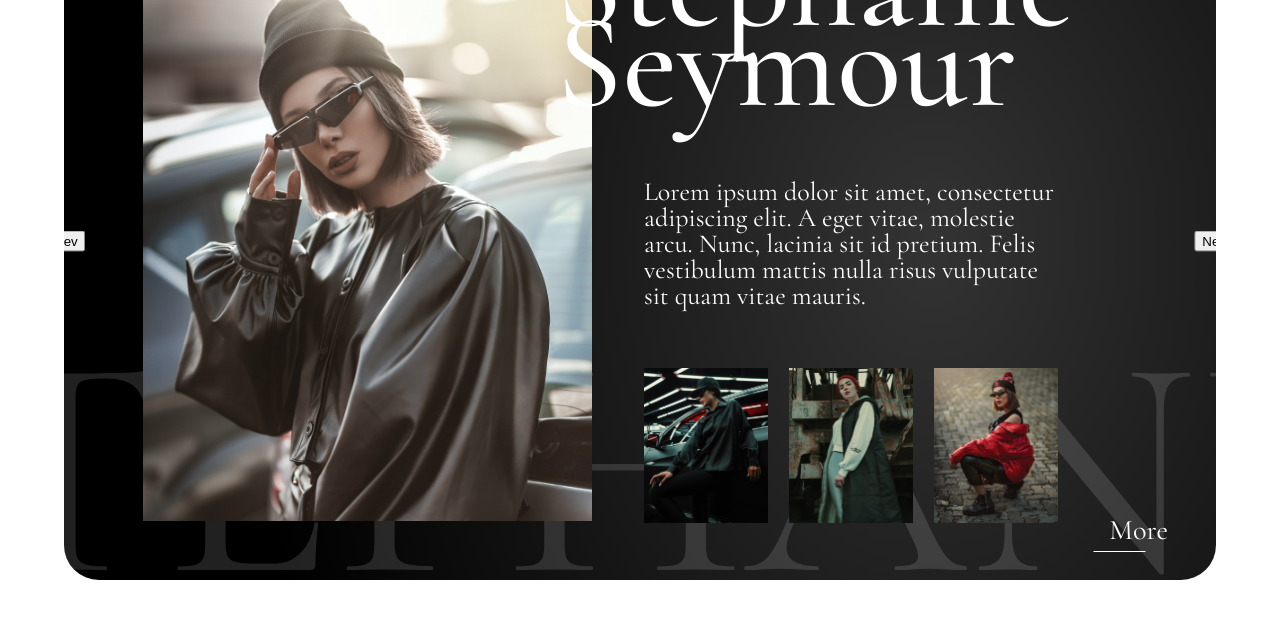
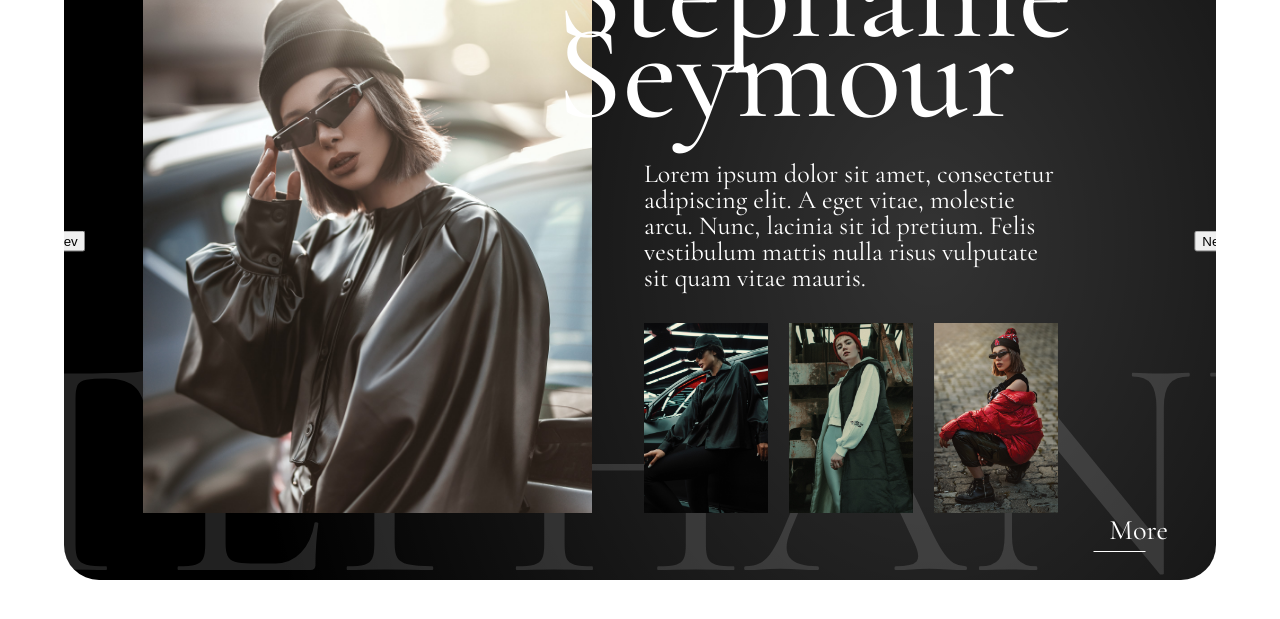
Before and after one commit to Dzejkoo/Agency-model-website, a website built with webpack: page src/index.html in a window 1280 px wide. Shown: the part 157-776 px from the top of the page. Built offline with nearby package versions, Linux system fonts and the light colour scheme; no server answers.

Commit message:
Change structure of JS

```diff
--- a/src/js/models.js
+++ b/src/js/models.js
@@ -5,10 +5,9 @@ export class Models {
         this.photos = document.querySelectorAll('#model__image')
     }
     getModelsPhotoFromApi() {
-        fetch(`${this.apiUrl}/photos/?client_id=${this.apiKey}`)
+        fetch(`${this.apiUrl}/search/photos/?client_id=${this.apiKey}&query=model`)
             .then(resp => resp.json())
-            .then(data => this.chooseSpecificDimensions(data))
-
+            .then(data => this.chooseSpecificDimensions(data.results))
     }
     chooseSpecificDimensions(array) {
         const correctPhoto = array.filter(element => {
@@ -20,9 +19,9 @@ export class Models {
 
     }
     setAtrubutePhoto(correctPhoto) {
-        console.log(correctPhoto[1].urls.regular)
         for (let i = 0; i < this.photos.length; i++) {
             this.photos[i].setAttribute('src', correctPhoto[i].urls.regular)
+            this.photos[i].setAttribute('alt', correctPhoto[i].alt_description)
         }
     }
 
--- a/src/sass/_card.scss
+++ b/src/sass/_card.scss
@@ -6,12 +6,13 @@
     display: grid;
     position: relative;
     grid-template-columns: 1fr minmax(5%, 39%) 5fr 1.35fr;
-    grid-template-rows: 1fr auto 1fr;
+    grid-template-rows: 1fr 80% 1fr;
     background: radial-gradient(60.01% 138% at 75.29% 50%, rgba(0, 0, 0, 0.8) 0%, #000000 100%);
     border-radius: 35px;
     justify-items: center;
     align-items: center;
     overflow: hidden;
+    box-sizing: border-box;
 
 
     @media (max-width: 630px) {
@@ -37,8 +38,10 @@
 
     &__image {
         position: relative;
+        grid-column: 2/3;
+        height: 100%;
         width: 100%;
-        grid-column: 2/3;
+
         grid-row: 2/3;
         z-index: 1;
 
@@ -59,6 +62,8 @@
 
         &-photo {
             width: 100%;
+            height: 100%;
+            object-fit: cover;
         }
     }
 
@@ -115,9 +120,11 @@
         width: 80%;
         display: flex;
         justify-content: space-between;
+        height: 35%;
 
         &-photo {
             width: 30%;
+            object-fit: cover;
         }
     }
 
```
